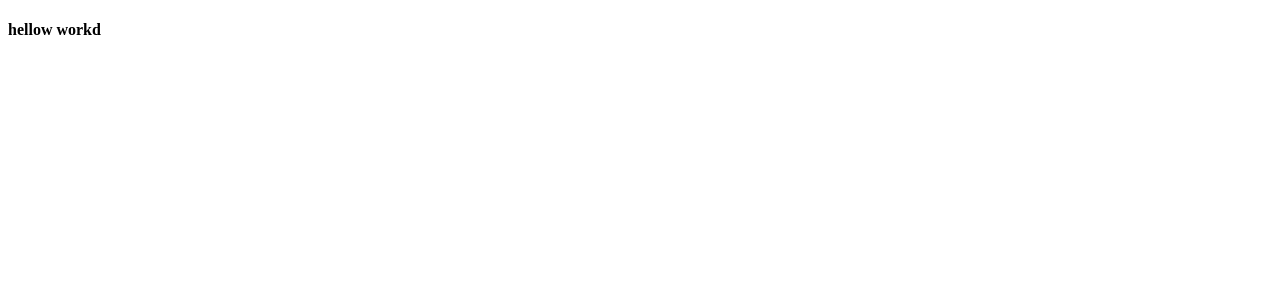
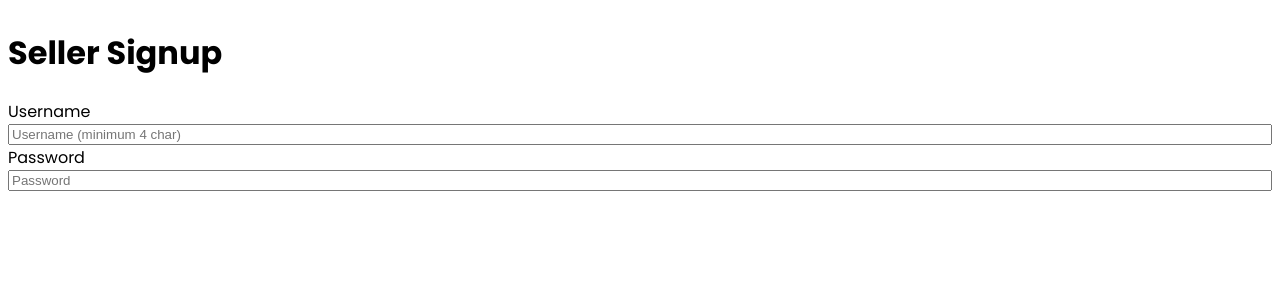
Before and after one commit to janelleljt/-LifeHack-What-the-Hack, a React (Create React App) app in the folder frontend/: page /sellersignup in a window 1280 px wide. Shown: the top 300 px of the page. Built offline with nearby package versions, Linux system fonts and the light colour scheme; a web font is replaced by a local one.

Commit message:
created seller signup page

```diff
--- a/frontend/package.json
+++ b/frontend/package.json
@@ -16,8 +16,8 @@
     "web-vitals": "^2.1.4"
   },
   "scripts": {
-    "start": "CHOKIDAR_USEPOLLING=true react-scripts --openssl-legacy-provider start",
-    "build": "react-scripts --openssl-legacy-provider build",
+    "start": "CHOKIDAR_USEPOLLING=true react-scripts  start",
+    "build": "react-scripts build",
     "test": "react-scripts test",
     "eject": "react-scripts eject"
   },
--- a/frontend/src/App.js
+++ b/frontend/src/App.js
@@ -1,6 +1,7 @@
 import React from 'react'
 
 import { BrowserRouter as Router, Route, Switch } from 'react-router-dom';
+import SellerSignup from './components/SellerSignup';
 
 function App() {
   return (
@@ -10,8 +11,8 @@ function App() {
             <Route exact path='/'>
 
             </Route>
-            <Route path='/joingame'>
-
+            <Route path='/sellersignup'>
+              <SellerSignup/>
             </Route>
             <Route exact path='/entername'>
 
@@ -21,7 +22,6 @@ function App() {
             </Route>
           </Switch>
         </div>
-        <h4>hellow workd</h4>
     </Router>
   );
 }
--- /dev/null
+++ b/frontend/src/components/SellerSignup.js
@@ -0,0 +1,28 @@
+import React from "react";
+//import Navbar from 'Navbar.js';
+import '../css/SellerSignup.css';
+
+const SellerSignup = () => {
+
+    return(
+        <view className="view">
+            {/* <Navbar/> */}
+            <div className="sellerSignupHeader">
+                <h1 className="sellerSignupHeaderText">Seller Signup</h1>
+            </div>
+            <div className="sellerSignupBody">
+                <label className="sellerSignupHeaderText">
+                    Username
+                </label>
+                <input type="text" id="name" name="name" placeholder="Username (minimum 4 char)" required
+                    minlength="4"/>
+                <label className="sellerSignupHeaderText">
+                    Password
+                </label>
+                <input type="password" id="name" name="name" placeholder="Password"/>
+            </div>
+        </view>
+    );
+}
+
+export default SellerSignup;
--- /dev/null
+++ b/frontend/src/css/SellerSignup.css
@@ -0,0 +1,26 @@
+.view {
+    display: flex;
+    justify-content: center;
+    flex-direction: column;
+}
+
+.sellerSignupHeader{
+    display: flex;
+    justify-content: center;
+    flex-direction: column;
+}
+
+.sellerSignupHeaderText{
+    font-family: 'Poppins', sans-serif;
+}
+
+.sellerSignupInput {
+    border-radius: 50%;
+}
+
+.sellerSignupBody{
+    font-family: 'Raleway', sans-serif;
+    display: flex;
+    justify-content: center;
+    flex-direction: column;
+}
```
